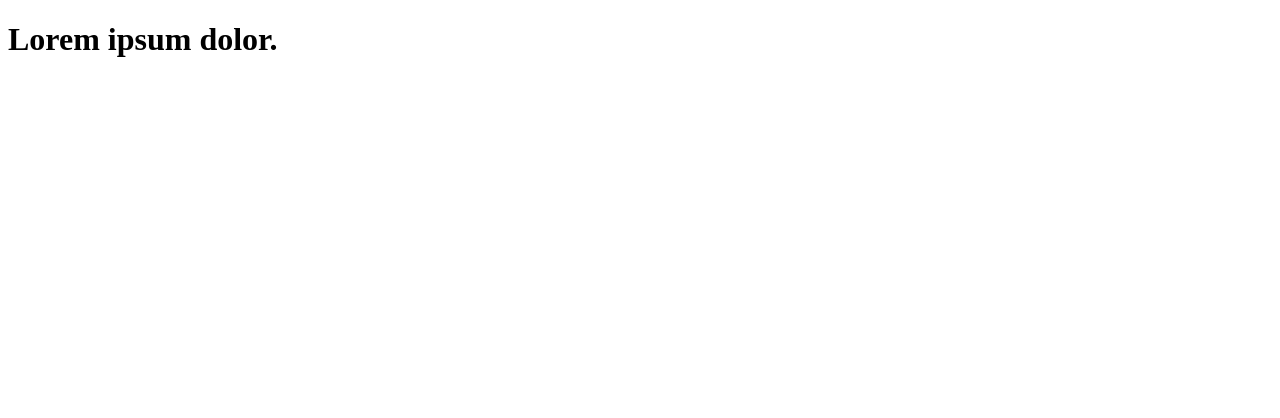
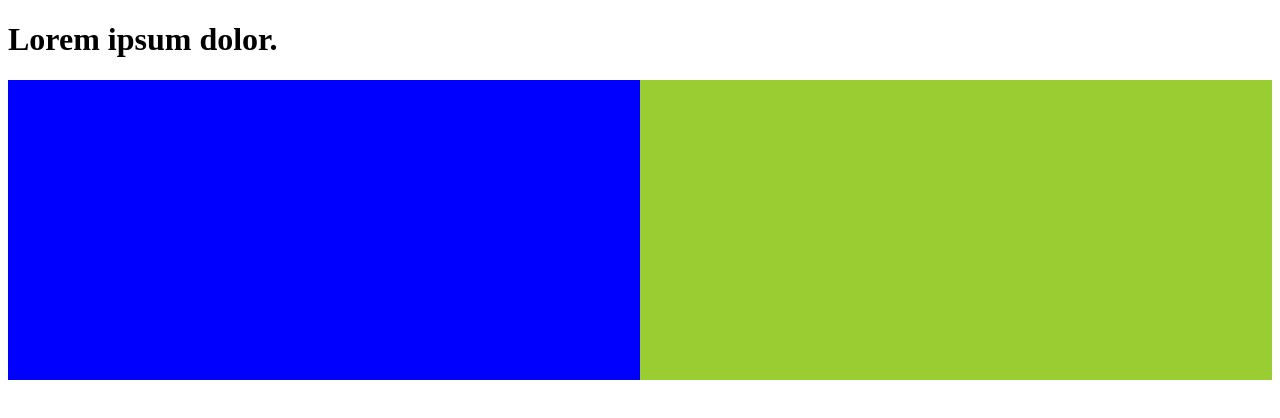
Before and after one commit to zina2001/Calculator, a plain HTML site: page index.html in a window 1280 px wide. Drawn offline with Linux system fonts and the light colour scheme.

Commit message:
Aded a container flex-box

```diff
--- a/index.html
+++ b/index.html
@@ -7,6 +7,10 @@
 </head>
 <body>
 <h1>Lorem ipsum dolor.</h1>
+<div class="container">
+    <div class="left layout"></div>
+    <div class="right layout"></div>
+</div>
 
 <script src="script/script.js"></script>
 </body>
--- a/style/style.css
+++ b/style/style.css
@@ -0,0 +1,13 @@
+.container{
+    display: flex;
+}
+.left{
+    background-color: blue;
+}
+.right{
+    background-color: yellowgreen;
+}
+.layout{
+    width: 50%;
+    height: 300px;
+}
```
